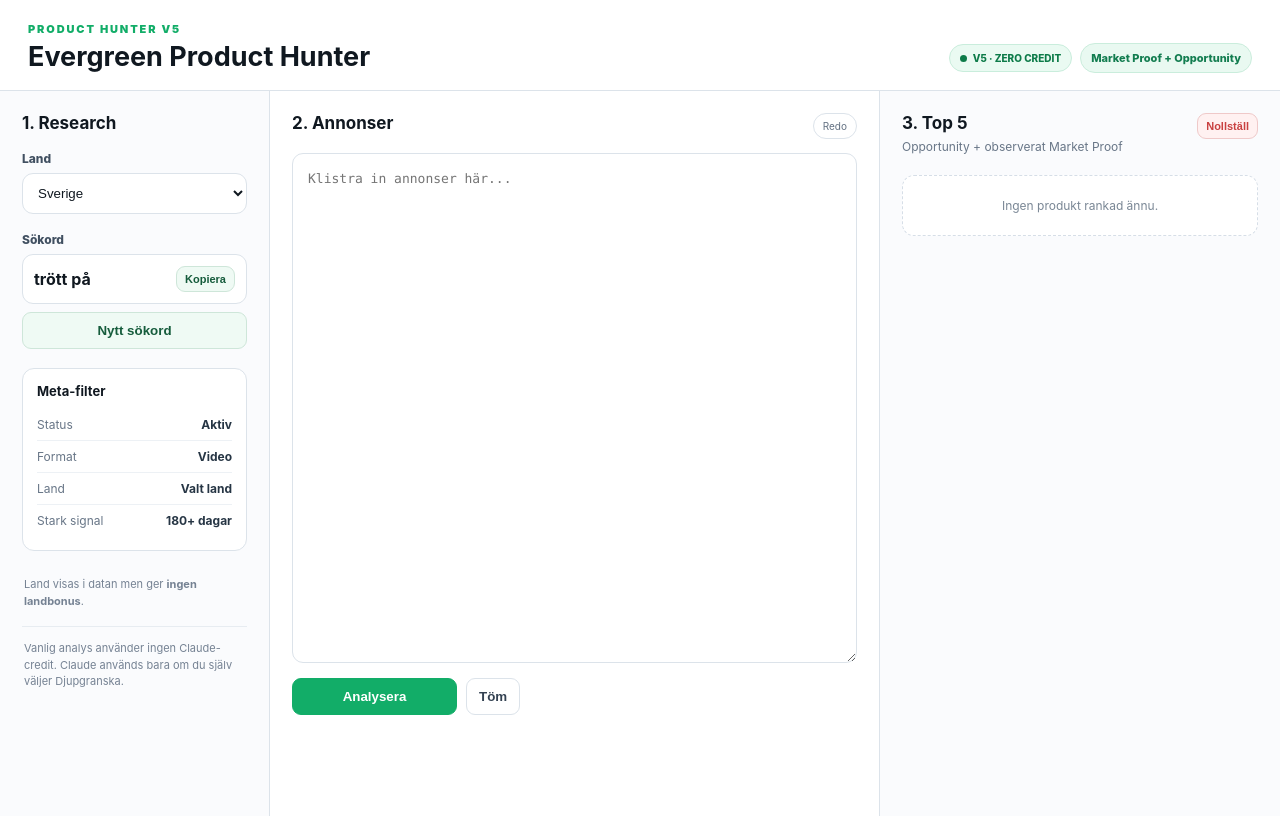
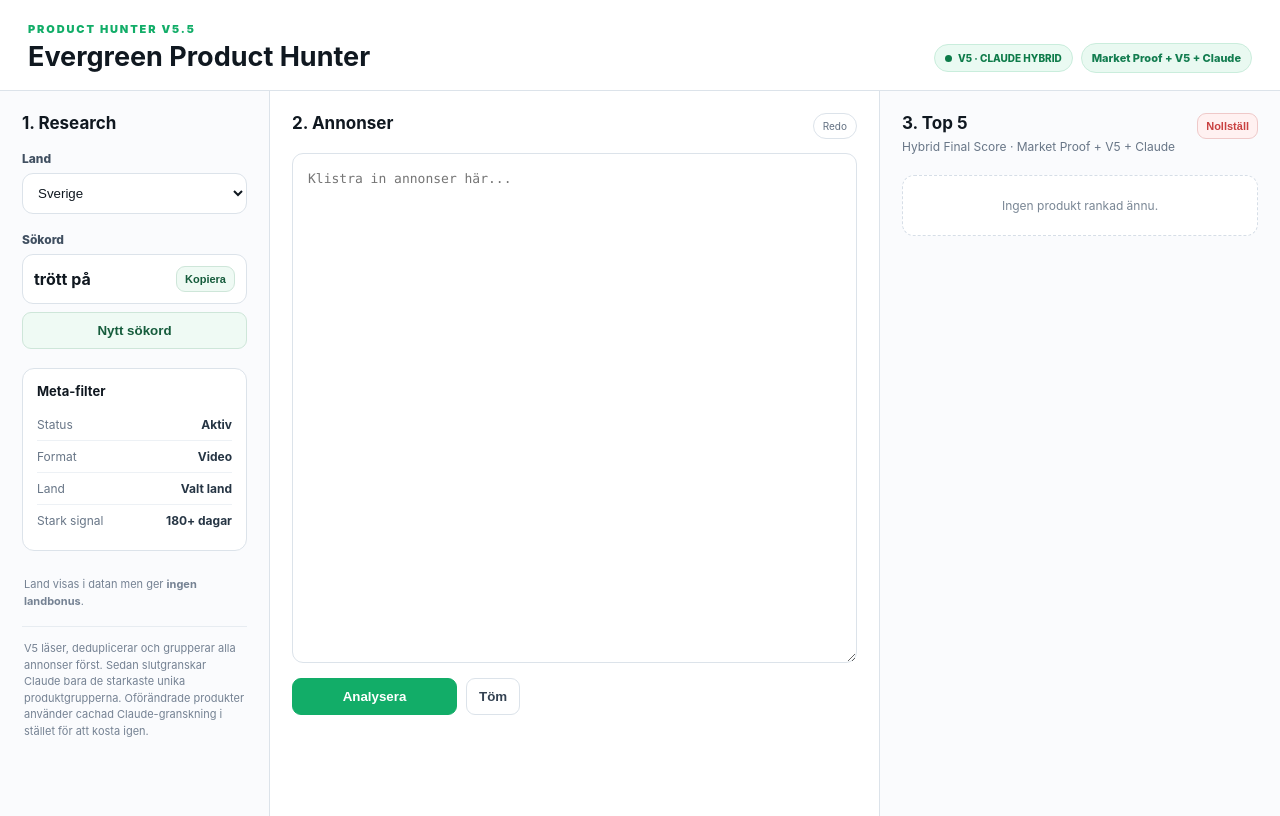
Before and after one commit to esei-melestesfay-afk/PRODUCT-HUNTER, a Flask app: page / in a window 1280 px wide. Run offline with Flask 3, Linux system fonts and the light colour scheme; data that the repository does not hold is empty; some libraries are stand-ins or nearby versions.

Commit message:
V5.5: present Claude hybrid engine in UI

```diff
--- a/templates/index.html
+++ b/templates/index.html
@@ -9,15 +9,15 @@
 <body>
 <header class="topbar">
   <div>
-    <div class="eyebrow">PRODUCT HUNTER V5</div>
+    <div class="eyebrow">PRODUCT HUNTER V5.5</div>
     <h1>Evergreen Product Hunter</h1>
   </div>
   <div class="header-status">
     <div id="engineBadge" class="ai-badge online">
       <span class="ai-dot"></span>
-      <span>V5 · ZERO CREDIT</span>
+      <span>{% if claude_ready %}V5 · CLAUDE HYBRID{% else %}CLAUDE EJ ANSLUTEN{% endif %}</span>
     </div>
-    <div class="pill">Market Proof + Opportunity</div>
+    <div class="pill">Market Proof + V5 + Claude</div>
   </div>
 </header>
 
@@ -49,7 +49,7 @@
     </div>
 
     <div class="mini-note">Land visas i datan men ger <b>ingen landbonus</b>.</div>
-    <div class="mini-note ai-note">Vanlig analys använder ingen Claude-credit. Claude används bara om du själv väljer Djupgranska.</div>
+    <div class="mini-note ai-note">V5 läser, deduplicerar och grupperar alla annonser först. Sedan slutgranskar Claude bara de starkaste unika produktgrupperna. Oförändrade produkter använder cachad Claude-granskning i stället för att kosta igen.</div>
   </aside>
 
   <section class="panel center">
@@ -72,7 +72,7 @@
     <div class="section-title">
       <div>
         <h2>3. Top 5</h2>
-        <p>Opportunity + observerat Market Proof</p>
+        <p>Hybrid Final Score · Market Proof + V5 + Claude</p>
       </div>
       <button id="resetBtn" class="danger small">Nollställ</button>
     </div>
@@ -84,18 +84,20 @@
             <div class="rank-top">
               <span class="rank-number">#{{ loop.index }}</span>
               <span class="country-badge">{{ item.country }}</span>
-              <span class="zero-mini">0 kr</span>
+              <span class="zero-mini">{% if item.claude_reviewed %}CLAUDE ✓{% else %}V5{% endif %}</span>
               <span class="decision">{{ item.decision }}</span>
             </div>
-            <div class="rank-head"><strong>{{ item.product_name }}</strong><span>{{ "%.1f"|format(item.opportunity_score) }}</span></div>
+            <div class="rank-head"><strong>{{ item.product_name }}</strong><span>{{ "%.1f"|format(item.final_score) }}</span></div>
             <p>{{ item.problem_summary }}</p>
             <div class="why">{{ item.why_short }}</div>
             <div class="score-grid">
+              <span>FINAL <b>{{ item.final_score }}</b></span>
+              <span>V5 <b>{{ item.deterministic_score }}</b></span>
+              <span>Claude <b>{% if item.claude_reviewed %}{{ item.claude_score }}{% else %}—{% endif %}</b></span>
               <span>Problem <b>{{ item.problem_solving_score }}</b></span>
               <span>Emotion <b>{{ item.emotional_pressure_score }}</b></span>
               <span>Urgency <b>{{ item.purchase_urgency_score }}</b></span>
               <span>Demo <b>{{ item.demo_wow_score }}</b></span>
-              <span>Opportunity <b>{{ item.opportunity_score }}</b></span>
               <span>Market Proof <b>{{ item.market_proof }}</b></span>
               <span>Confidence <b>{{ item.confidence }}%</b></span>
               <span>Företag <b>{{ item.independent_advertisers }}</b></span>
@@ -116,5 +118,6 @@
 <script src="{{ url_for('static', filename='persistence.js') }}"></script>
 <script src="{{ url_for('static', filename='app.js') }}"></script>
 <script src="{{ url_for('static', filename='emotion-ui.js') }}"></script>
+<script src="{{ url_for('static', filename='hybrid-ui.js') }}"></script>
 </body>
 </html>
```
